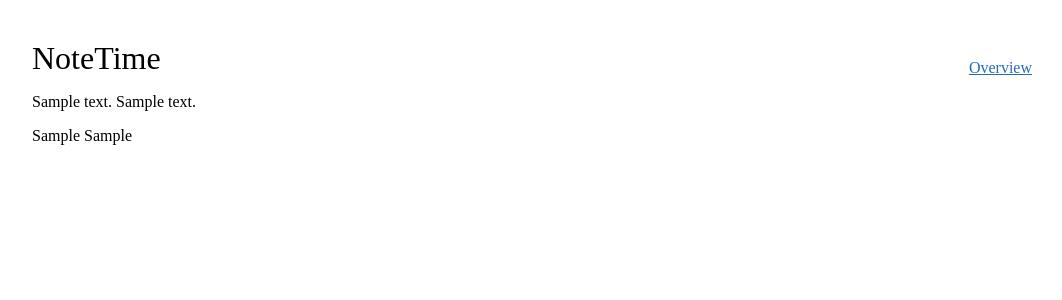
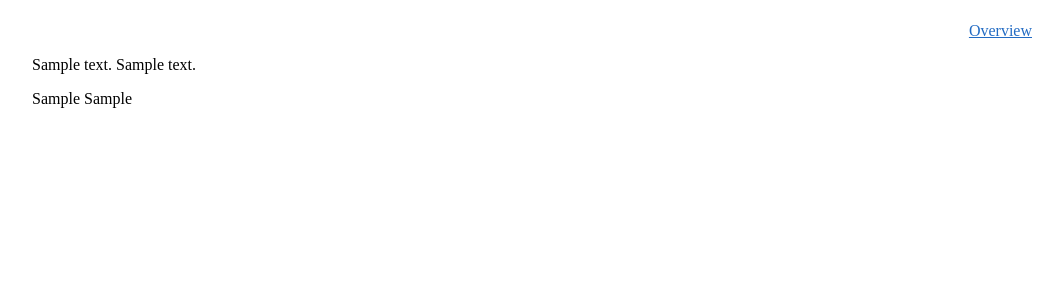
Before and after one commit to jimhoekstra/notetime, a Python web app: template notetime/templates/new_note.html in a window 1280 px wide. Shown: the top 300 px of the page, without its empty margins (108-1170 px from the left). Run offline with Jinja, Linux system fonts and the light colour scheme; the template is opened without the code that fills it: most values are stand-ins (such as "Sample title", 1, 10 or a date in 2020).

Commit message:
remove title

```diff
--- a/notetime/templates/new_note.html
+++ b/notetime/templates/new_note.html
@@ -1,7 +1,7 @@
 <main>
     <div class="vertical">
         <div class="horizontal space-between">
-            <h1>NoteTime</h1>
+            <h1></h1>
             <a href="/notes" class="link">Overview</a>
         </div>
 
--- a/notetime/templates/note_overview.html
+++ b/notetime/templates/note_overview.html
@@ -1,7 +1,7 @@
 <main>
     <div class="vertical">
         <div class="horizontal space-between">
-            <h1>NoteTime</h1>
+            <h1></h1>
             <a href="/" class="link">New</a>
         </div>
         {{ widgets["note-search-input"] | safe }}
```
